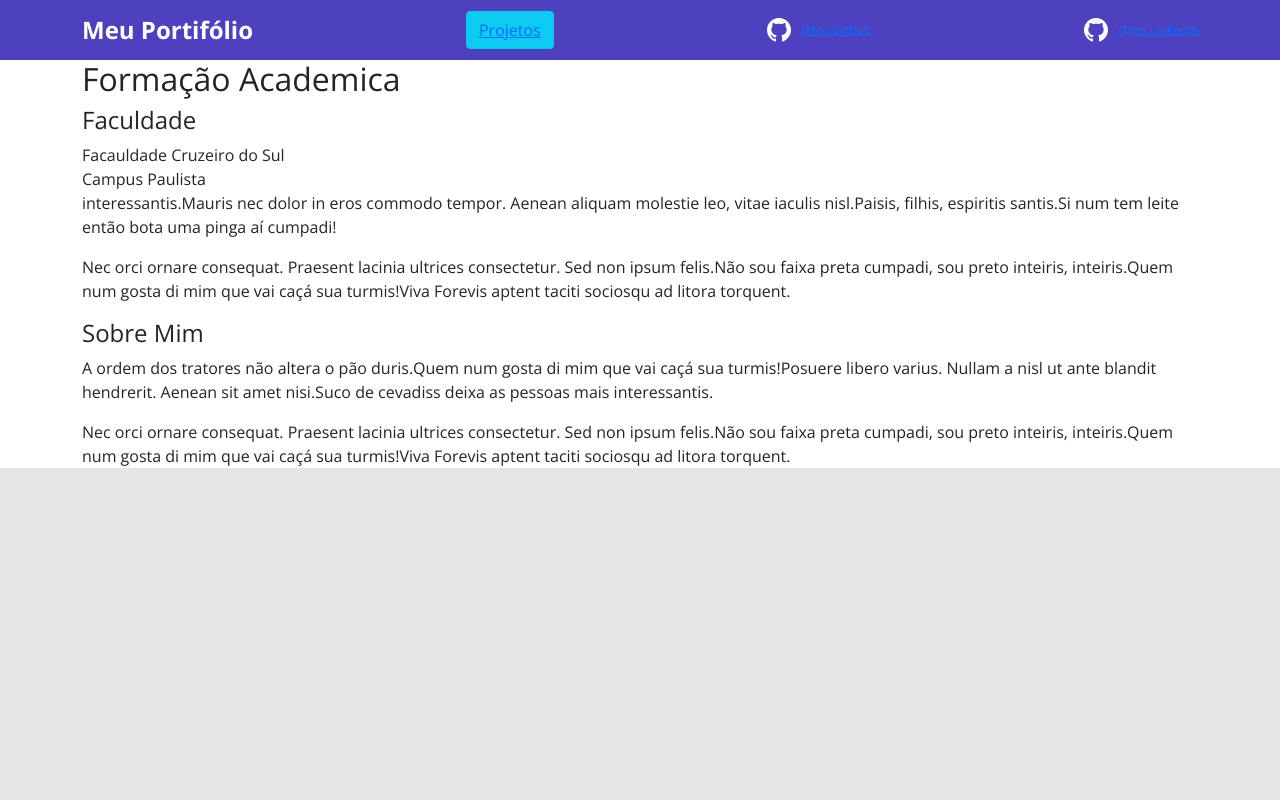
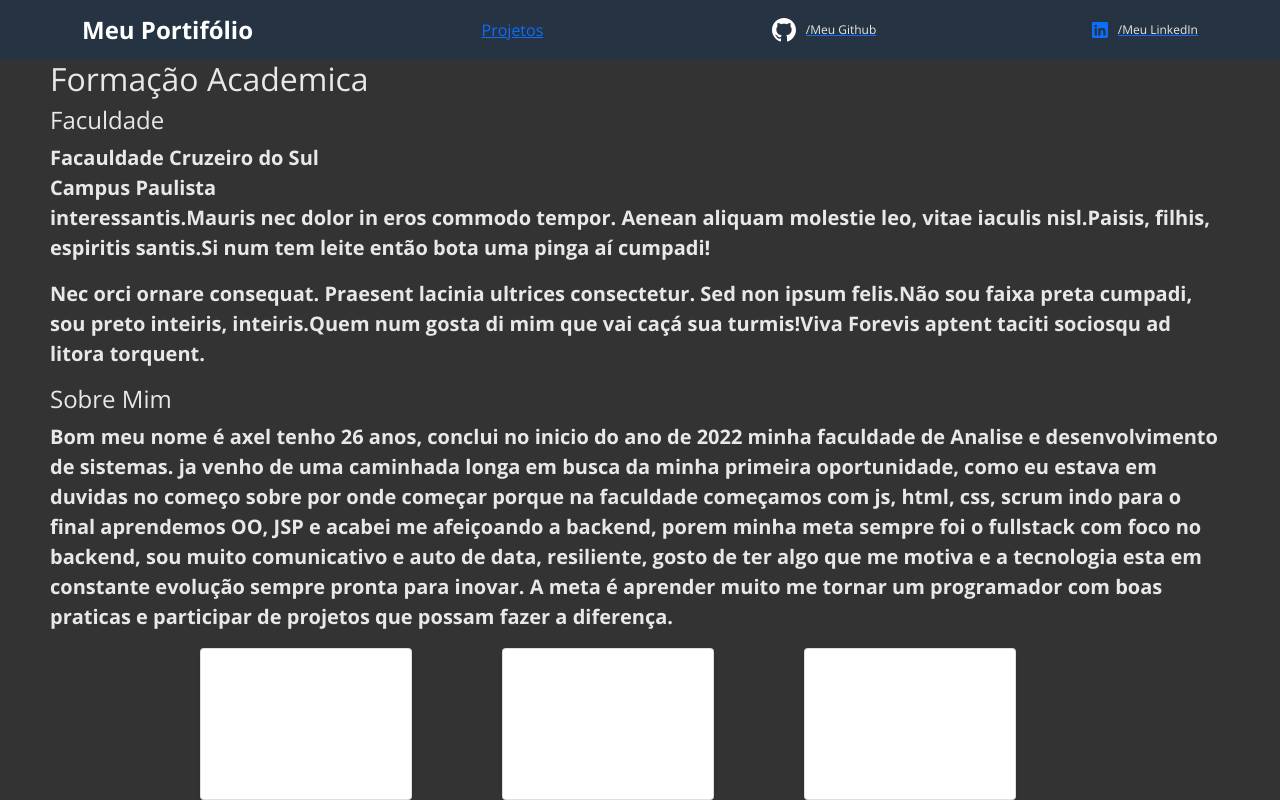
Before and after one commit to FelipeAxel/portifolioOnline, a React (Create React App) app in the folder frontend/: page / in a window 1280 px wide. Built offline with nearby package versions, Linux system fonts and the light colour scheme.

Commit message:
second step in process

```diff
--- a/frontend/src/components/Navbar/index.tsx
+++ b/frontend/src/components/Navbar/index.tsx
@@ -1,4 +1,5 @@
 import { ReactComponent as GithubIcon } from 'assets/img/githubsvg.svg';
+import{ReactComponent as LinkedIn} from'assets/img/linkedin.svg'
 import './styles.css'
 
 function Navbar() {
@@ -7,7 +8,7 @@ function Navbar() {
             <nav className="container">
                 <div className="portifolio-nav-content">
                     <h1>Meu Portifólio</h1>
-                    <div className="btn btn-info projeto-btn">
+                    <div className="btn projeto-btn">
                     <a href="http://localhost:3000/projetos">Projetos</a>
                     </div>
                     <a href="https://github.com/FelipeAxel" target="_blank" rel="noreferrer">
@@ -18,7 +19,7 @@ function Navbar() {
                     </a>
                     <a href="https://www.linkedin.com/in/axel-novais-1533491a5/" target="_blank" rel="noreferrer">
                         <div className="portifolio-contact-container">
-                            <GithubIcon />
+                            <LinkedIn />
                             <p className="portifolio-contact-link">/Meu LinkedIn</p>
                         </div>
                     </a>
--- a/frontend/src/components/Principal/index.tsx
+++ b/frontend/src/components/Principal/index.tsx
@@ -1,8 +1,7 @@
 import './styles.css'
-
-function Principal(){
-    return(
-        <main className="container">
+function Principal() {
+    return (
+        <main >
             <h2>
                 Formação Academica
             </h2>
@@ -30,17 +29,39 @@ function Principal(){
                 </h4>
                 <aside>
                     <p>
-                    A ordem dos tratores não altera o pão duris.Quem num gosta di mim que vai caçá sua turmis!Posuere
-                    libero varius. Nullam a nisl ut ante blandit hendrerit. Aenean sit amet nisi.Suco de cevadiss deixa
-                    as pessoas mais interessantis.
+                        Bom meu nome é axel tenho 26 anos, conclui no inicio do ano de 2022 minha faculdade de Analise e desenvolvimento de sistemas.
+                        ja venho de uma caminhada longa em busca da minha primeira oportunidade, como eu estava em duvidas no começo sobre por onde começar porque na faculdade começamos com js, html, css, scrum indo para o final aprendemos OO, JSP e acabei me afeiçoando a backend, porem minha meta sempre foi o fullstack com foco no backend, sou muito comunicativo e auto de data, resiliente, gosto de ter algo que me motiva e a tecnologia esta em constante evolução sempre pronta para inovar.
+                        A meta é aprender muito me tornar um programador com boas praticas e participar de projetos que possam fazer a diferença.
                     </p>
                 </aside>
-            <p>
-                Nec orci ornare consequat. Praesent lacinia ultrices consectetur. Sed non ipsum felis.Não sou faixa
-                preta cumpadi, sou preto inteiris, inteiris.Quem num gosta di mim que vai caçá sua turmis!Viva
-                Forevis aptent taciti sociosqu ad litora torquent.
-            </p>
             </article>
+            <div className='miniatura'>
+                <div className='row row-cols-1 row-cols-sm-2 row-cols-md-3 g3'>
+                    <div className='col'>
+                        <div className="card shadow-sm">
+                            <svg className="bd-placeholder-img card-img-top">
+
+                            </svg>
+                        </div>
+                    </div>
+                </div>
+
+                <div className='row row-cols-1 row-cols-sm-2 row-cols-md-3 g3'>
+                    <div className='col'>
+                        <div className="card shadow-sm">
+                            <svg className="bd-placeholder-img card-img-top"></svg>
+                        </div>
+                    </div>
+                </div>
+
+                <div className='row row-cols-1 row-cols-sm-2 row-cols-md-3 g3'>
+                    <div className='col'>
+                        <div className="card shadow-sm">
+                            <svg className="bd-placeholder-img card-img-top"></svg>
+                        </div>
+                    </div>
+                </div>
+            </div>
         </main>
     );
 }
--- a/frontend/src/components/Principal/styles.css
+++ b/frontend/src/components/Principal/styles.css
@@ -0,0 +1,27 @@
+main{
+    background-color: #333333;
+    font-size: 20px;
+    margin: 0;
+    font-weight: 700;
+}
+
+article, h2{
+    color: #e8e8e8;
+
+    margin-left: 50px;
+    margin-right: 50px;
+}
+p{
+    color: #e8e8e8;
+}
+.miniatura{
+    display: flex;
+    align-items: center;
+
+    margin-left: 200px;
+
+}
+.card{
+    width: 250%;
+    height: 225;
+}
--- a/frontend/src/index.css
+++ b/frontend/src/index.css
@@ -1,7 +1,7 @@
 @import url('https://fonts.googleapis.com/css2?family=Open+Sans:wght@400;700&display=swap');
 
 :root {
-  --color-primary: #4D41C0;
+  --color-primary: #253342;
 }
 
 * {
@@ -10,7 +10,7 @@
 }
 
 html, body {
-    background-color: #E5E5E5;
+    background-color: #3e5954;
 }
 
 a, a:hover {
```
Also changed, not shown: frontend/src/assets/img/linkedin.svg (added). Lines whose indentation alone changed are shown as unchanged.
